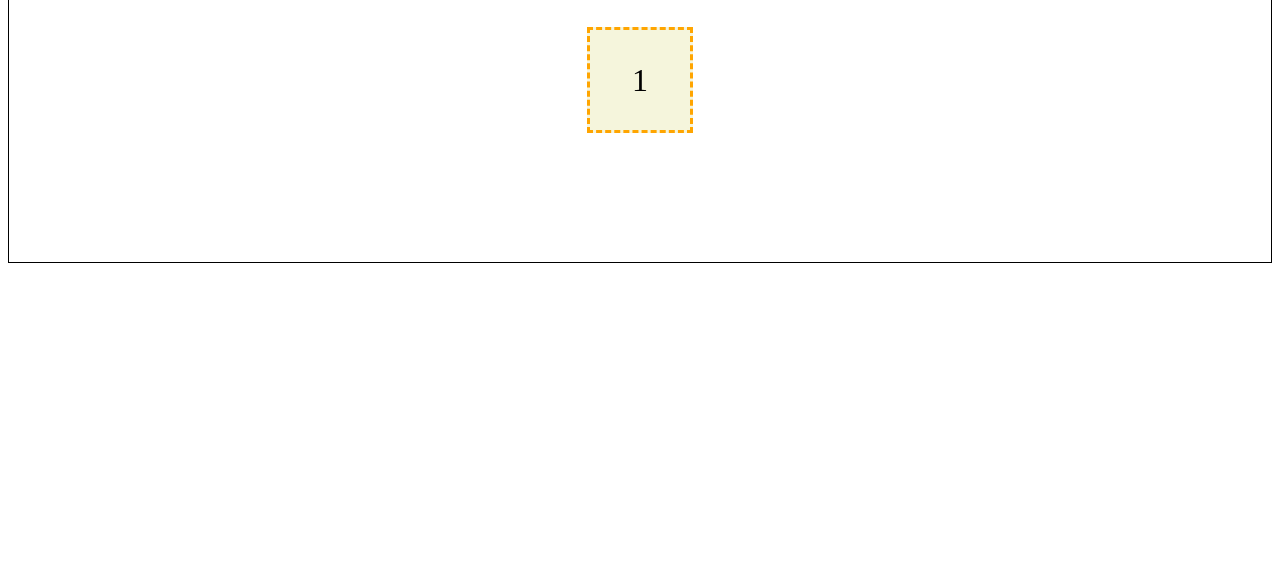
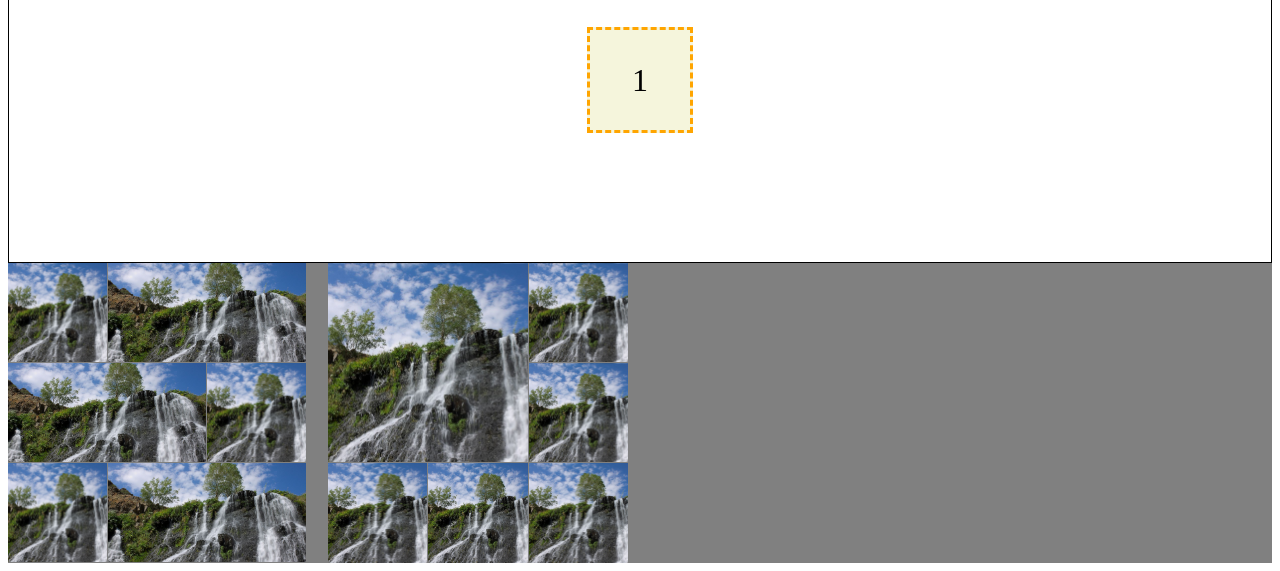
Before and after one commit to BanRokas/TYPE14, a plain HTML site: page HTML ir CSS/12 paskaita - 11.02 - Flex Įvadas/index.html in a window 1280 px wide. Shown: the part 466-1037 px from the top of the page. Before the commit the page ends 800 px from the top, so only its background shows below. Drawn offline with Linux system fonts and the light colour scheme.

Commit message:
12 paskaita - Flex užduoties pvz

```diff
--- a/HTML ir CSS/12 paskaita - 11.02 - Flex Įvadas/index.html
+++ b/HTML ir CSS/12 paskaita - 11.02 - Flex Įvadas/index.html
@@ -36,6 +36,31 @@
         <div class="kvadratas">10</div>
       </div>
     </section>
+    <section id="gridFlexTASK">
+      <div class="flex_1_task">
+        <div class="fonas h33 w33"></div>
+        <div class="fonas h33 w66"></div>
+        <div class="fonas h33 w66"></div>
+        <div class="fonas h33 w33"></div>
+        <div class="fonas h33 w33"></div>
+        <div class="fonas h33 w66"></div>
+      </div>
+
+      <div class="flex_3_task">
+        <div class="flex_3_red_left fg2">
+          <div class="fonas fg2"></div>
+          <div class="flex_3_green fg1">
+            <div class="fonas fg1"></div>
+            <div class="fonas fg1"></div>
+          </div>
+        </div>
+        <div class="flex_3_red_right fg1">
+          <div class="fonas fg1"></div>
+          <div class="fonas fg1"></div>
+          <div class="fonas fg1"></div>
+        </div>
+      </div>
+    </section>
   </main>
 </body>
 </html>
--- a/HTML ir CSS/12 paskaita - 11.02 - Flex Įvadas/styles/main.css
+++ b/HTML ir CSS/12 paskaita - 11.02 - Flex Įvadas/styles/main.css
@@ -36,3 +36,72 @@
 .fg3{
   flex-grow: 3;
 }
+
+#gridFlexTASK{
+  display: flex;
+  flex-wrap: wrap;
+  gap: 20px;
+  background-color: grey;
+}
+
+#gridFlexTASK > div{
+  width: 300px;
+  height: 300px;
+}
+
+.fonas{
+  background-image: url('../images/nature1.jpg');
+  background-size: cover;
+  background-position: center;
+}
+
+.fg1{
+  flex-grow: 1;
+}
+.fg2{
+  flex-grow: 2;
+}
+.fg3{
+  flex-grow: 3;
+}
+.fg4{
+  flex-grow: 4;
+}
+.w33{
+  width: 33%;
+}
+.w66{
+  width: 66%;
+}
+.h33{
+  height: 33%;
+}
+
+.w100{
+  width: 100%;
+}
+.h100{
+  height: 100%;
+}
+
+
+.flex_1_task{
+  display: flex;
+  flex-wrap: wrap;
+  gap: 1px;
+}
+
+.flex_3_task{
+  display: flex;
+  gap: 1px;
+}
+
+.flex_3_red_left, .flex_3_red_right{
+  display: flex;
+  flex-direction: column;
+  gap: 1px;
+}
+.flex_3_green{
+  display: flex;
+  gap: 1px;
+}
```
Also changed, not shown: HTML ir CSS/12 paskaita - 11.02 - Flex Įvadas/images/nature1.jpg (added).
